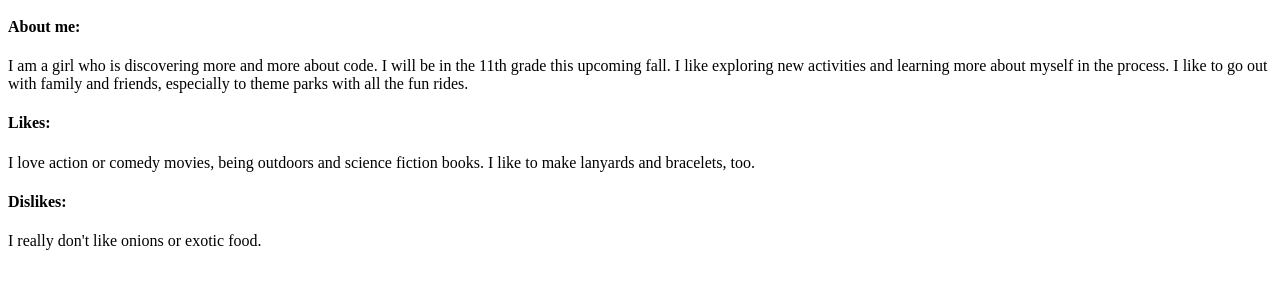
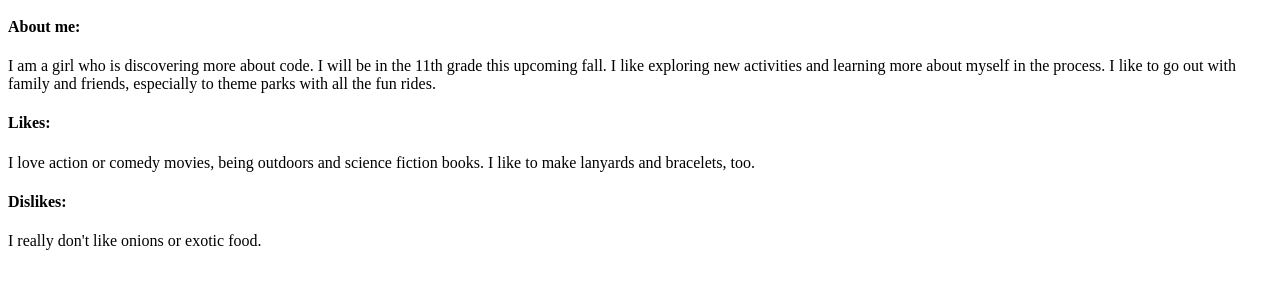
Before and after one commit to Jenny-22/about-me, a plain HTML site: page index.html in a window 1280 px wide. Shown: the part 462-750 px from the top of the page. Drawn offline with Linux system fonts and the light colour scheme.

Commit message:
Update index.html

```diff
--- a/index.html
+++ b/index.html
@@ -15,7 +15,7 @@
         height="45%"/></center>
 
         <p><h4>About me:</h4></p>
-        	   I am a girl who is discovering more and more about code. I will be in the 11th grade this upcoming fall.
+        	   I am a girl who is discovering more about code. I will be in the 11th grade this upcoming fall.
             I like exploring new activities and learning more about myself in the process. I like to go out with family
             and friends, especially to theme parks with all the fun rides.
 
```
